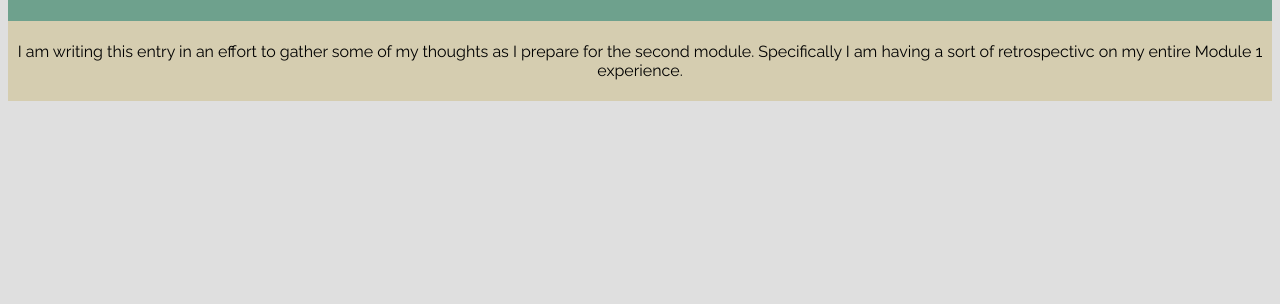
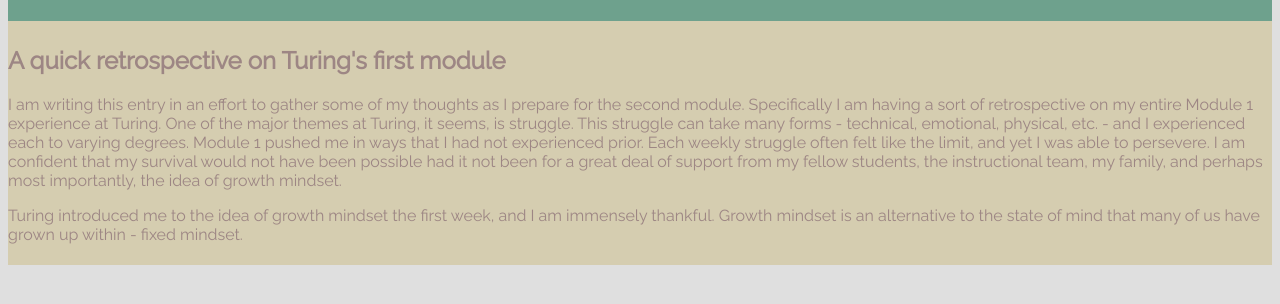
Before and after one commit to amhursh/amhursh.github.io, a plain HTML site: page turing-mod-1-reflections.html in a window 1280 px wide. Shown: the part 160-464 px from the top of the page. Drawn offline with Linux system fonts and the light colour scheme.

Commit message:
Continue with blog post

```diff
--- a/styles.css
+++ b/styles.css
@@ -67,3 +67,8 @@
 .date {
   color: #9d8684;
 }
+
+.blog-entry-text h2, p {
+  color: #9d8684;
+  text-align: left;
+}
--- a/turing-mod-1-reflections.html
+++ b/turing-mod-1-reflections.html
@@ -43,10 +43,22 @@
     </div>
 
     <div class="blog-entry">
-      <p>
-        I am writing this entry in an effort to gather some of my thoughts as I prepare for the second module. Specifically I am having a sort
-        of retrospectivc on my entire Module 1 experience.
-      </p>
+      <section class="blog-entry-text">
+        <h2>A quick retrospective on Turing's first module</h2>
+        <p>
+          I am writing this entry in an effort to gather some of my thoughts as I prepare for the second module. Specifically I am having a sort
+          of retrospective on my entire Module 1 experience at Turing. One of the major themes at Turing, it seems, is struggle. This struggle can
+          take many forms - technical, emotional, physical, etc. - and I experienced each to varying degrees. Module 1 pushed me in ways that I had
+          not experienced prior. Each weekly struggle often felt like the limit, and yet I was able to persevere. I am confident that my survival would
+          not have been possible had it not been for a great deal of support from my fellow students, the instructional team, my family, and perhaps
+          most importantly, the idea of growth mindset.
+        </p>
+        <p>
+          Turing introduced me to the idea of growth mindset the first week, and I am immensely thankful. Growth mindset is an alternative to the
+          state of mind that many of us have grown up within - fixed mindset.
+        </p>
+      </section>
+
     </div>
 
   </body>
```
